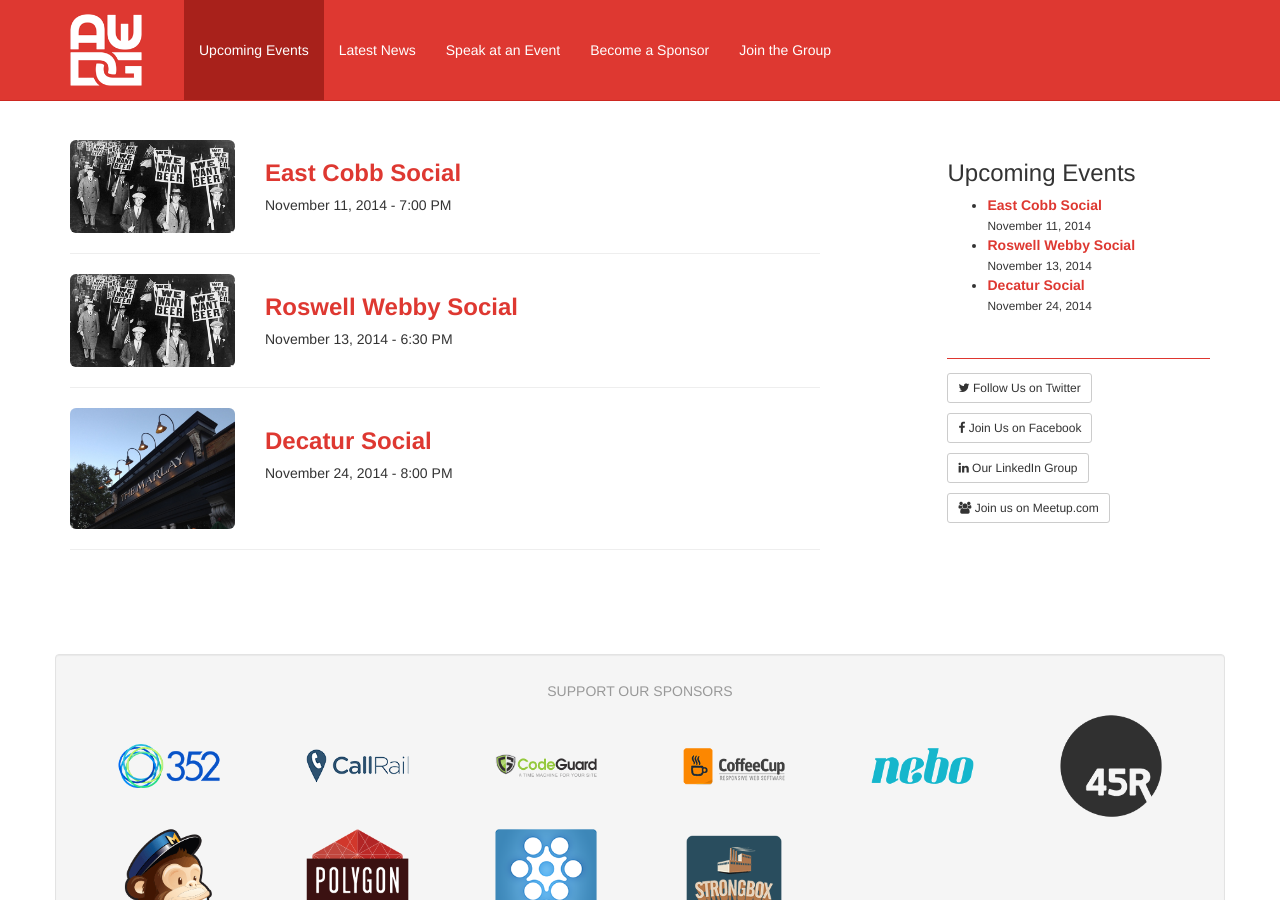
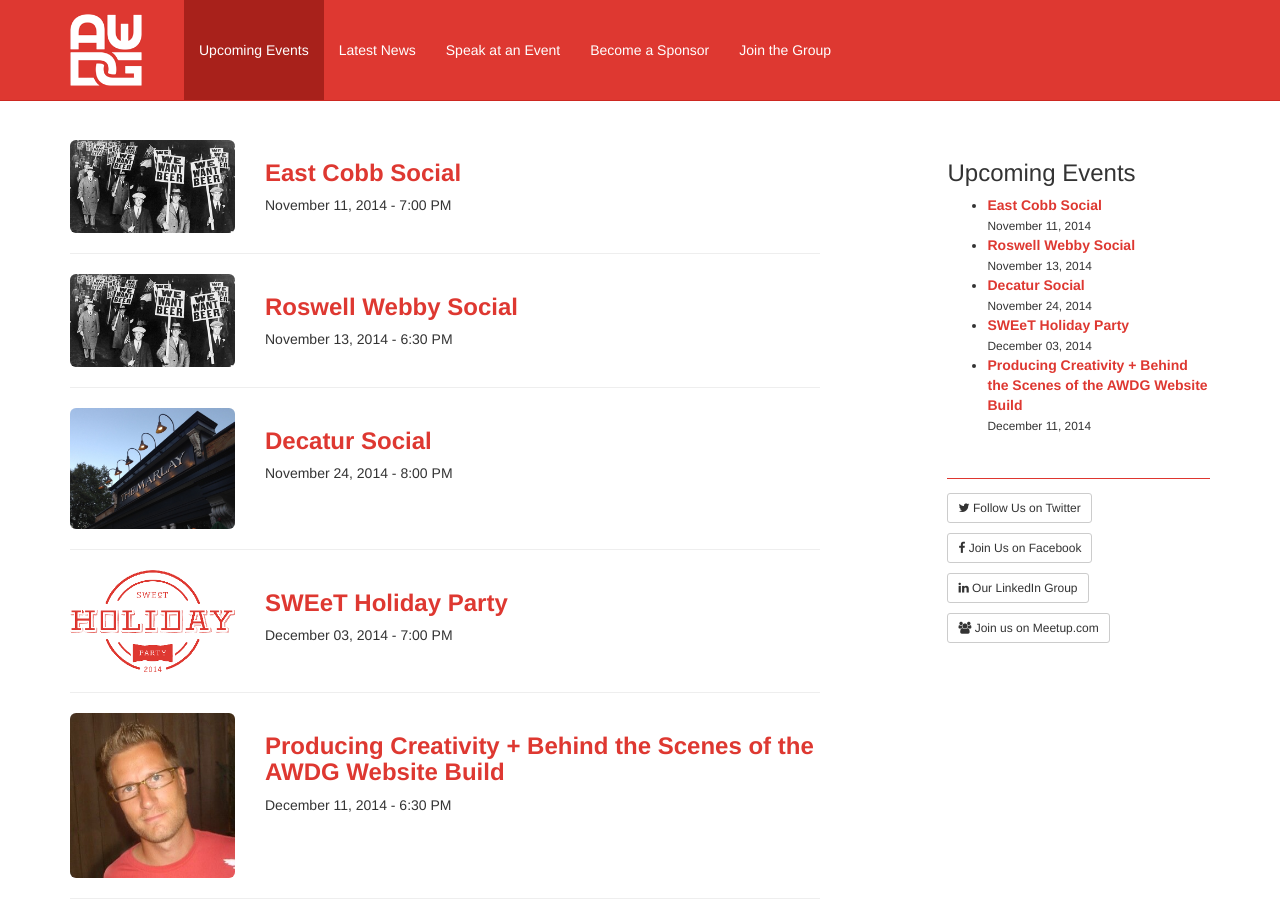
Before and after one commit to mospired/awdg.org, a Jekyll site: the page built from events/index.html, in a window 1280 px wide and 900 px high. Built offline with Jekyll 4.4.1, drawn with Linux system fonts in a browser that asks for light colours; nearby versions of some CDN libraries; Markdown is read by kramdown in place of the engine named in the settings.

Commit message:
Added new events.
Signed-off-by: J Cornelius <github@jcornelius.com>

```diff
--- a/_layouts/event.html
+++ b/_layouts/event.html
@@ -20,6 +20,7 @@
     <div class="event-rsvp">
       <p><a href="{{ page.rsvp_url }}" class="btn btn-lg btn-primary"><i class="fa fa-check-square"></i> Reserve Your Seat // RSVP Now</a></p>
     </div>
+    {% if page.sponsor == 'polygon' %}
     <div class="event-sponsor">
       <h4>This Event is Brought to You by:</h4>
       <div class="row">
@@ -30,6 +31,7 @@
         </div>
       </div>
     </div>
+    {% endif %}
   </div>
 
   <div class="post-social">
--- /dev/null
+++ b/events/2014-12-03-sweet-holiday-party.md
@@ -0,0 +1,53 @@
+---
+layout: event
+pid: event
+category: events
+author: Courtney
+title: SWEeT Holiday Party
+date: 2014-12-03 19:00
+photo: event-assets/2014-sweet-party.png
+location_name: Ri Ra Irish Pub
+location_url: https://www.rira.com/atlanta/
+rsvp_url: http://www.eventbrite.com/e/sweet-holiday-party-atlanta-2014-tickets-14150349075
+---
+
+<div class="event-details">
+  <div class="row">
+    <div class='col-sm-5'>
+      <img src="/img/event-assets/2014-sweet-party.png" alt="2014 SWEeT Holiday Party" class="img-responsive">
+    </div>
+    <div class="col-sm-7">
+      <h2>We are doing it again!</h2>
+      <p class="lead">Push the work aside and pick up a peppermint stick (or schnapps, if you’re truly into holiday spirits) while you ring in the holiday cheer with a few hundred of your closest friends.</p>
+      <p>In case you're not familiar with them, they are a nonprofit organization that provides a magical, all-expenses-paid, five-day journey to Walt Disney World® for children with chronic and terminal illnesses and their families.</p>
+    </div>
+
+  </div>
+
+
+
+
+  <h3>What's this SWEeT thing?</h3>
+  <p>Glad you asked. SWEeT = Social, Web, Entrepreneurs & Tech. It's a cooperation between <a href="http://atdc.org/">ATDC</a>, <a href="http://atlantatechvillage.com/">the Atlanta Tech Village</a>, <a href="http://awdg.org">AWDG</a>, <a href="http://www.hypepotamus.com/">Hypepotamus</a>, <a href="http://startupatlanta.org/">StartupAtlanta</a>, <a href="http://startupgrind.com/atlanta/">StartupGrind</a>, and <a href="http://startupchicks.org/">StartupChicks</a>. </p>
+
+  <p>It's everyone in our wonderful ecosystem of hard working, tech loving, movers and shakers in Atlanta. You know, Connected Awesomeness and all. It you, too, so you should be there.</p>
+
+  <p>Do you represent a group that would like to join us? <a href="http://www.eventbrite.com/e/2014-sweet-holiday-party-partners-tickets-14165325871">Let us know</a>. We'd love to have you.</p>
+
+  <p>Yes. Yes we did. Our sponsors have gifted us with gelt, so everyone get two free drinks. The munchies will be plentiful, too.Wait. <b>Did you say free drinks?</b></p>
+
+  <h3>Where is it, you ask?</h3>
+  <p>Midtown is the epicenter of all things SWEeT in Atlanta, and RiRa Irish Pub is right in the middle of Midtown. With plenty of parking, lots of great food and drinks, and a great festive atmosphere, it's the place to be on Dec 3rd.</p>
+
+  <h3>Get your tickets now.</h3>
+
+  <p>Nothing lasts forever, and space is limited. So call on Donner, Dasher, Prancer and …was it Vixen? Anyway, the point is, slip on your most dashing decorative apparel and join us for this year’s very happening holiday party.</p>
+
+  <p><i>Your ticket includes admission to the party, free food, and 2 drink tickets. And remember, all proceeds go to Bert's Big Adventure.</i></p>
+
+  <h3>Spread the Word!</h3>
+
+  <p>Tell some friends on Twitter and Facebook. Everyone loves a party. Ho-ho-hope to see you there!</p>
+
+  <h3>Join THE Holiday party of the season and celebrate in style!</h3>
+</div>
--- /dev/null
+++ b/events/2014-12-11-producing-creativity.md
@@ -0,0 +1,29 @@
+---
+layout: event
+pid: event
+category: events
+author: Courtney
+title: Producing Creativity + Behind the Scenes of the AWDG Website Build
+date: 2014-12-11 18:30
+photo: event-assets/stevesmith.jpg
+location_name: Polygon
+location_url: http://polygonatl.com
+sponsor: polygon
+rsvp_url: http://www.meetup.com/atlantawebdesign/events/217817502/
+---
+
+<div class="event-details">
+  <p class="lead">Since we used GitHub to build the new AWDG website, we decided to invite them down to speak with you! Hear from Steve Smith on Dec. 11th on Producing Creativity. Feeling stuck, and can't get the creative juices flowing again? Attend Steve's presentation. He'll share his best tips to reinvigorate your creativity. </p>
+  <p>In the realm of UX, it's even harder to be creative. With so much information out there, it's difficult to craft something simple, with a purpose. Steve will walk you through the UX process, and show you how to be creative again.</p>
+  <div class="event-speaker">
+    <h3>Steve Smith</h3>
+    <div class="row">
+      <div class="col-md-4"><img class="img-responsive img-thumbnail" src="https://pbs.twimg.com/profile_images/478659233500516353/BSKTHgrt.jpeg"></div>
+      <div class="col-md-8">
+        <p>Steve is a web and application designer and developer. He works at <a href="https://github.com/orderedlist">GitHub</a>, and frequently speaks about design, applications, and science. <a href="http://orderedlist.com/">Check out his website</a>, <a href="https://github.com/orderedlist">GitHub page</a>, and <a href="https://twitter.com/orderedlist">Twitter</a>. </p>
+        <p><b>BONUS! You'll get to see the new AWDG Website and be able to ask all your questions! </b></p>
+        <p>Get the details behind the new AWDG website at our [Behind the Scenes Sneak Peek]! We'll show you the framework we'll be using, wireframes, designs, philosophy behind the website, and so much more. We'll talk about what technologies we are using, why we choose them, and answer any questions you have. Hope to see you December 11th!</p>
+      </div>
+    </div>
+  </div>
+</div>
```
Also changed, not shown: img/event-assets/2014-sweet-party.png (added), img/event-assets/stevesmith.jpg (added), readme.md.
